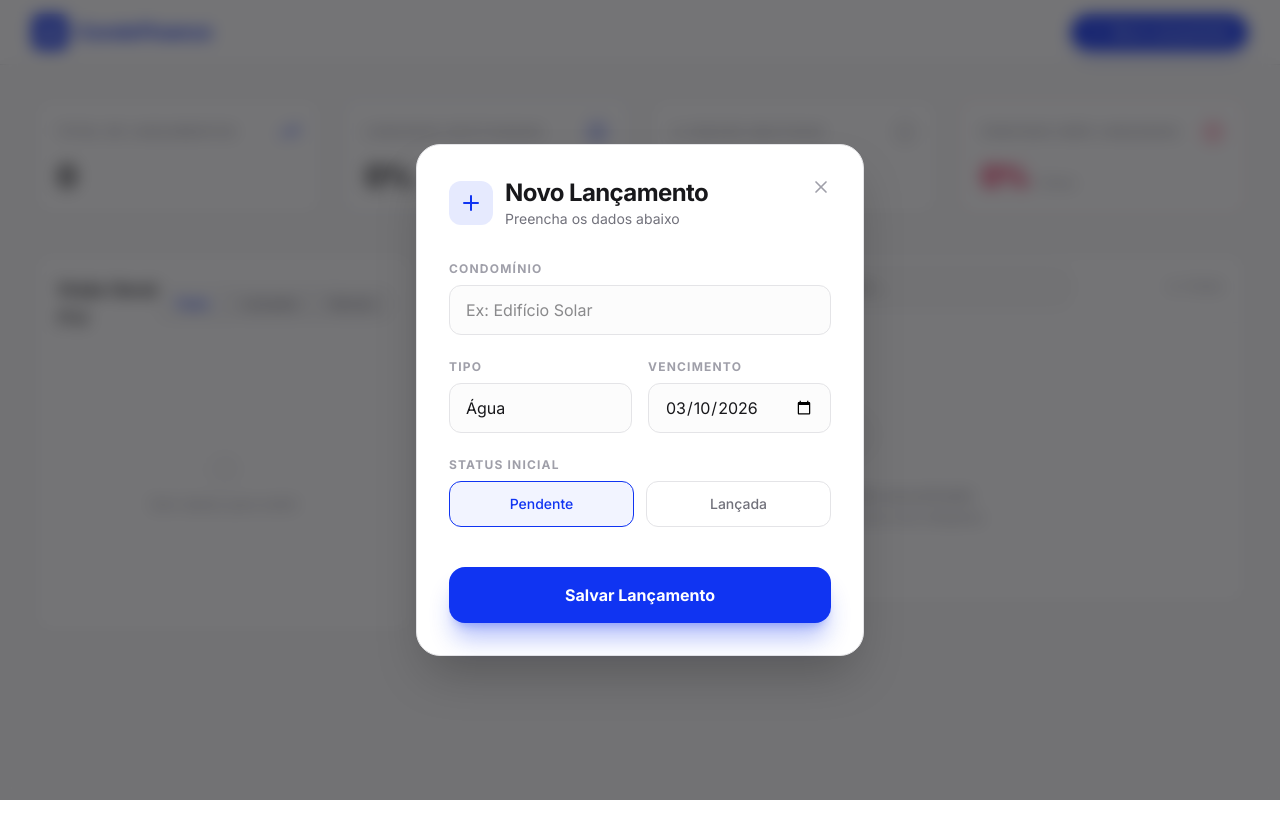
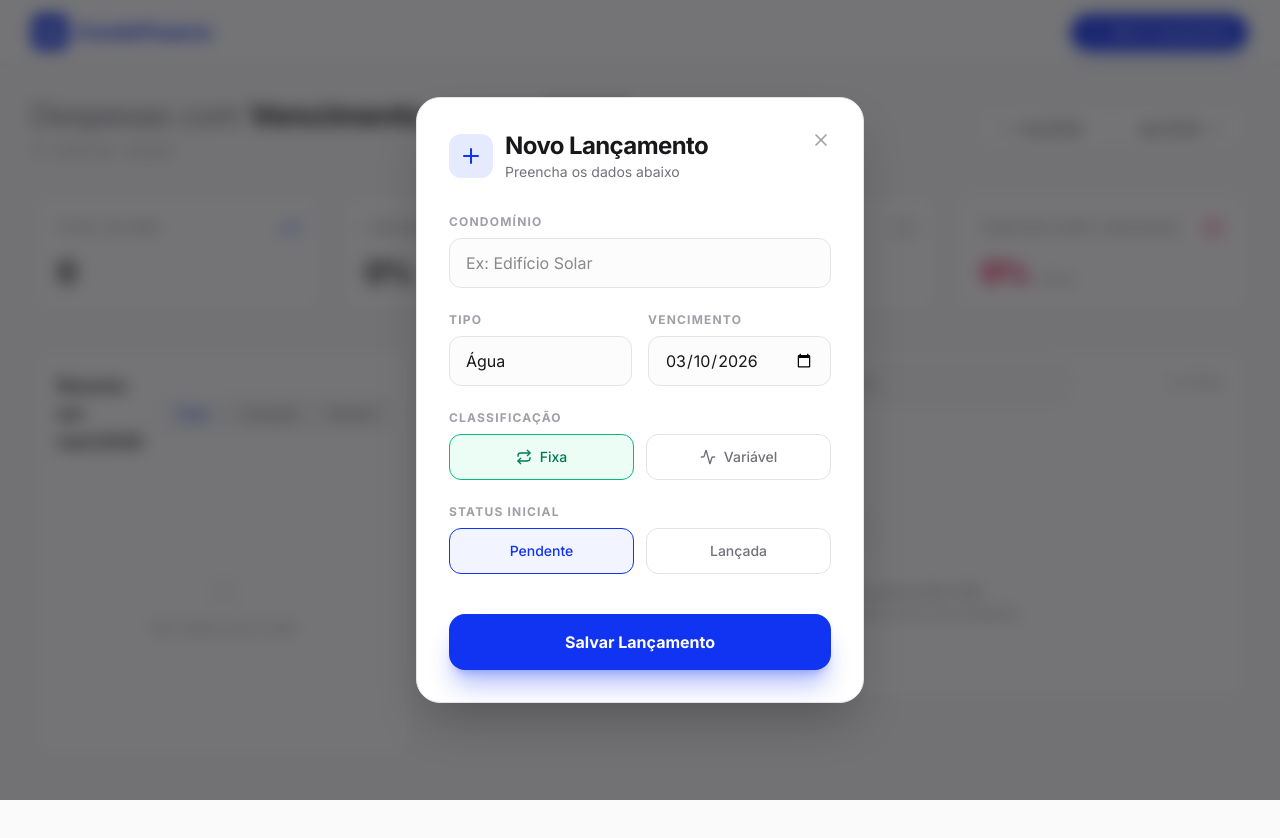
Before and after one commit to pedrinhsx/pedrinhsx.github, a React (Vite) app: page / in a window 1280 px wide. Both pictures are taken after a click on the button "Novo Lançamento". Shown: the top 838 px of the page. Before the commit the page ends 800 px from the top, so only its background shows below. Built offline with nearby package versions, Linux system fonts and the light colour scheme.

Commit message:
Update App.tsx

```diff
--- a/src/App.tsx
+++ b/src/App.tsx
@@ -13,7 +13,11 @@ import {
   Building2,
   X,
   PieChart as PieChartIcon,
-  Search
+  Search,
+  ChevronLeft,
+  ChevronRight,
+  Repeat,
+  Activity
 } from 'lucide-react';
 import {
   PieChart,
@@ -23,7 +27,7 @@ import {
   Tooltip,
   Legend
 } from 'recharts';
-import { format, isPast, parseISO, isToday } from 'date-fns';
+import { format, isPast, parseISO, isToday, addMonths, subMonths, startOfMonth, endOfMonth, isWithinInterval } from 'date-fns';
 import { ptBR } from 'date-fns/locale';
 import { clsx, type ClassValue } from 'clsx';
 import { twMerge } from 'tailwind-merge';
@@ -41,6 +45,8 @@ interface Expense {
   amount: number;
   dueDate: string;
   status: 'efetivado' | 'neutro';
+  classification: 'fixa' | 'variável';
+  paidMonths?: string[];
   description?: string;
 }
 
@@ -56,6 +62,7 @@ export default function App() {
   const [filterStatus, setFilterStatus] = useState<'all' | 'efetivado' | 'neutro'>('all');
   const [searchTerm, setSearchTerm] = useState('');
   const [showForm, setShowForm] = useState(false);
+  const [currentDate, setCurrentDate] = useState(new Date());
 
   // Form state
   const [formData, setFormData] = useState({
@@ -63,6 +70,7 @@ export default function App() {
     type: 'água' as 'água' | 'luz',
     dueDate: format(new Date(), 'yyyy-MM-dd'),
     status: 'neutro' as 'efetivado' | 'neutro',
+    classification: 'fixa' as 'fixa' | 'variável',
     description: ''
   });
 
@@ -70,7 +78,14 @@ export default function App() {
     const saved = localStorage.getItem('condofinance_expenses');
     if (saved) {
       try {
-        setExpenses(JSON.parse(saved));
+        const parsed = JSON.parse(saved);
+        // Migration for old data
+        const migrated = parsed.map((e: any) => ({
+          ...e,
+          classification: e.classification || 'fixa',
+          paidMonths: e.paidMonths || (e.status === 'efetivado' ? [format(parseISO(e.dueDate), 'yyyy-MM')] : [])
+        }));
+        setExpenses(migrated);
       } catch (e) {
         console.error('Failed to parse expenses from localStorage', e);
       }
@@ -85,10 +100,12 @@ export default function App() {
 
   const handleSubmit = async (e: React.FormEvent) => {
     e.preventDefault();
+    const currentMonthStr = format(parseISO(formData.dueDate), 'yyyy-MM');
     const newExpense: Expense = {
       ...formData,
       id: Date.now(),
-      amount: 0
+      amount: 0,
+      paidMonths: formData.status === 'efetivado' ? [currentMonthStr] : []
     };
     const updatedExpenses = [newExpense, ...expenses];
     saveToLocalStorage(updatedExpenses);
@@ -98,16 +115,28 @@ export default function App() {
       type: 'água',
       dueDate: format(new Date(), 'yyyy-MM-dd'),
       status: 'neutro',
+      classification: 'fixa',
       description: ''
     });
   };
 
   const toggleStatus = async (expense: Expense) => {
-    const updatedExpenses = expenses.map(e =>
-      e.id === expense.id
-        ? { ...e, status: e.status === 'efetivado' ? 'neutro' : 'efetivado' } as Expense
-        : e
-    );
+    const currentMonthStr = format(currentDate, 'yyyy-MM');
+
+    const updatedExpenses = expenses.map(e => {
+      if (e.id !== expense.id) return e;
+
+      if (e.classification === 'variável') {
+        return { ...e, status: e.status === 'efetivado' ? 'neutro' : 'efetivado' } as Expense;
+      } else {
+        const paidMonths = e.paidMonths || [];
+        const isPaid = paidMonths.includes(currentMonthStr);
+        const newPaidMonths = isPaid
+          ? paidMonths.filter(m => m !== currentMonthStr)
+          : [...paidMonths, currentMonthStr];
+        return { ...e, paidMonths: newPaidMonths } as Expense;
+      }
+    });
     saveToLocalStorage(updatedExpenses);
   };
 
@@ -117,20 +146,51 @@ export default function App() {
     saveToLocalStorage(updatedExpenses);
   };
 
+  const nextMonth = () => setCurrentDate(prev => addMonths(prev, 1));
+  const prevMonth = () => setCurrentDate(prev => subMonths(prev, 1));
+
   const filteredExpenses = useMemo(() => {
-    return expenses.filter(e => {
+    const start = startOfMonth(currentDate);
+    const end = endOfMonth(currentDate);
+    const currentMonthStr = format(currentDate, 'yyyy-MM');
+
+    return expenses.flatMap(e => {
+      const expenseDate = parseISO(e.dueDate);
+
+      if (e.classification === 'variável') {
+        if (isWithinInterval(expenseDate, { start, end })) {
+          return [e];
+        }
+        return [];
+      } else {
+        // Fixed expense: Show if it started in this month or before
+        if (expenseDate <= end) {
+          const isPaidThisMonth = e.paidMonths?.includes(currentMonthStr);
+
+          // Project the due date to the current month for display/overdue logic
+          const displayDate = new Date(currentDate.getFullYear(), currentDate.getMonth(), expenseDate.getDate());
+
+          return [{
+            ...e,
+            status: isPaidThisMonth ? 'efetivado' : 'neutro',
+            dueDate: format(displayDate, 'yyyy-MM-dd')
+          }];
+        }
+        return [];
+      }
+    }).filter(e => {
       const matchesStatus = filterStatus === 'all' || e.status === filterStatus;
       const matchesSearch = e.condominium.toLowerCase().includes(searchTerm.toLowerCase());
       return matchesStatus && matchesSearch;
     });
-  }, [expenses, filterStatus, searchTerm]);
+  }, [expenses, filterStatus, searchTerm, currentDate]);
 
   const chartData = useMemo(() => {
     let lançadas = 0;
     let aVencer = 0;
     let vencidas = 0;
 
-    expenses.forEach(e => {
+    filteredExpenses.forEach(e => {
       if (e.status === 'efetivado') {
         lançadas++;
       } else {
@@ -151,13 +211,13 @@ export default function App() {
       { name: 'A Vencer', value: aVencer, percentage: ((aVencer / total) * 100).toFixed(1), color: COLORS.aVencer },
       { name: 'Vencidas', value: vencidas, percentage: ((vencidas / total) * 100).toFixed(1), color: COLORS.vencidas }
     ].filter(d => d.value > 0);
-  }, [expenses]);
+  }, [filteredExpenses]);
 
   const stats = useMemo(() => {
-    const totalCount = expenses.length;
-    const effectiveCount = expenses.filter(e => e.status === 'efetivado').length;
-    const overdueCount = expenses.filter(e => e.status === 'neutro' && isPast(parseISO(e.dueDate)) && !isToday(parseISO(e.dueDate))).length;
-    const pendingCount = expenses.filter(e => e.status === 'neutro' && (!isPast(parseISO(e.dueDate)) || isToday(parseISO(e.dueDate)))).length;
+    const totalCount = filteredExpenses.length;
+    const effectiveCount = filteredExpenses.filter(e => e.status === 'efetivado').length;
+    const overdueCount = filteredExpenses.filter(e => e.status === 'neutro' && isPast(parseISO(e.dueDate)) && !isToday(parseISO(e.dueDate))).length;
+    const pendingCount = filteredExpenses.filter(e => e.status === 'neutro' && (!isPast(parseISO(e.dueDate)) || isToday(parseISO(e.dueDate)))).length;
 
     return {
       total: totalCount,
@@ -168,7 +228,7 @@ export default function App() {
       overduePerc: totalCount ? ((overdueCount / totalCount) * 100).toFixed(0) : 0,
       pendingPerc: totalCount ? ((pendingCount / totalCount) * 100).toFixed(0) : 0
     };
-  }, [expenses]);
+  }, [filteredExpenses]);
 
   if (loading) {
     return (
@@ -200,10 +260,41 @@ export default function App() {
       </header>
 
       <main className="max-w-7xl mx-auto px-4 sm:px-6 lg:px-8 py-8">
+        {/* Month Navigation */}
+        <div className="flex flex-col md:flex-row md:items-center justify-between gap-6 mb-8">
+          <div>
+            <h2 className="text-3xl font-light text-zinc-500">
+              Despesas com <span className="font-bold text-zinc-900">Vencimento em {format(currentDate, "MMM/yyyy", { locale: ptBR })}</span>
+            </h2>
+            <div className="flex items-center gap-2 mt-2 text-sm text-zinc-400 font-medium uppercase tracking-wider">
+              <Filter className="w-3.5 h-3.5" />
+              Status: {filterStatus === 'all' ? 'Todas' : filterStatus === 'efetivado' ? 'Lançadas' : 'Neutras'}
+            </div>
+          </div>
+
+          <div className="flex items-center gap-2 bg-white p-1.5 rounded-2xl border border-zinc-200 shadow-sm">
+            <button
+              onClick={prevMonth}
+              className="flex items-center gap-2 px-4 py-2 rounded-xl hover:bg-zinc-50 text-zinc-600 transition-all font-medium text-sm"
+            >
+              <ChevronLeft className="w-4 h-4" />
+              {format(subMonths(currentDate, 1), "MMM/yyyy", { locale: ptBR })}
+            </button>
+            <div className="w-px h-6 bg-zinc-200 mx-1" />
+            <button
+              onClick={nextMonth}
+              className="flex items-center gap-2 px-4 py-2 rounded-xl hover:bg-zinc-50 text-zinc-600 transition-all font-medium text-sm"
+            >
+              {format(addMonths(currentDate, 1), "MMM/yyyy", { locale: ptBR })}
+              <ChevronRight className="w-4 h-4" />
+            </button>
+          </div>
+        </div>
+
         {/* Stats Grid */}
         <div className="grid grid-cols-1 md:grid-cols-2 lg:grid-cols-4 gap-4 mb-8">
           <StatCard
-            label="Total de Lançamentos"
+            label="Total no Mês"
             value={`${stats.total}`}
             icon={<TrendingUp className="w-5 h-5 text-primary" />}
           />
@@ -234,7 +325,7 @@ export default function App() {
           <div className="space-y-6">
             <div className="bg-white p-6 rounded-2xl border border-zinc-200 shadow-sm">
               <div className="flex items-center justify-between mb-6">
-                <h2 className="font-semibold text-lg">Visão Geral (%)</h2>
+                <h2 className="font-semibold text-lg">Resumo em {format(currentDate, "MMM/yyyy", { locale: ptBR })}</h2>
                 <div className="flex items-center gap-2 bg-zinc-100 p-1 rounded-lg">
                   {(['all', 'efetivado', 'neutro'] as const).map((s) => (
                     <button
@@ -337,11 +428,18 @@ export default function App() {
                                     Vencido
                                   </span>
                                 )}
+                                <span className={cn(
+                                  "text-[10px] font-bold px-2 py-0.5 rounded-full uppercase tracking-tighter flex items-center gap-1",
+                                  expense.classification === 'fixa' ? "bg-emerald-100 text-emerald-700" : "bg-amber-100 text-amber-700"
+                                )}>
+                                  {expense.classification === 'fixa' ? <Repeat className="w-2.5 h-2.5" /> : <Activity className="w-2.5 h-2.5" />}
+                                  {expense.classification}
+                                </span>
                               </div>
                               <div className="flex items-center gap-4 text-sm text-zinc-500">
                                 <span className="flex items-center gap-1">
                                   <Calendar className="w-3.5 h-3.5" />
-                                  {format(parseISO(expense.dueDate), "dd 'de' MMMM", { locale: ptBR })}
+                                  {format(parseISO(expense.dueDate), "dd/MM/yy")}
                                 </span>
                                 <span className="capitalize">{expense.type}</span>
                               </div>
@@ -382,8 +480,8 @@ export default function App() {
                     <div className="bg-zinc-50 p-4 rounded-full mb-4">
                       <Plus className="w-8 h-8 opacity-20" />
                     </div>
-                    <p className="font-medium">Nenhum lançamento encontrado</p>
-                    <p className="text-sm">Comece adicionando uma nova despesa</p>
+                    <p className="font-medium">Nenhum lançamento para este mês</p>
+                    <p className="text-sm">Tente mudar o mês ou adicionar uma nova despesa</p>
                   </div>
                 )}
               </div>
@@ -464,6 +562,38 @@ export default function App() {
                 </div>
 
                 <div>
+                  <label className="block text-xs font-bold text-zinc-400 uppercase tracking-widest mb-2">Classificação</label>
+                  <div className="grid grid-cols-2 gap-3">
+                    <button
+                      type="button"
+                      onClick={() => setFormData({...formData, classification: 'fixa'})}
+                      className={cn(
+                        "px-4 py-3 rounded-xl border text-sm font-medium transition-all flex items-center justify-center gap-2",
+                        formData.classification === 'fixa'
+                          ? "border-emerald-500 bg-emerald-50 text-emerald-700"
+                          : "border-zinc-200 text-zinc-500 hover:border-zinc-300"
+                      )}
+                    >
+                      <Repeat className="w-4 h-4" />
+                      Fixa
+                    </button>
+                    <button
+                      type="button"
+                      onClick={() => setFormData({...formData, classification: 'variável'})}
+                      className={cn(
+                        "px-4 py-3 rounded-xl border text-sm font-medium transition-all flex items-center justify-center gap-2",
+                        formData.classification === 'variável'
+                          ? "border-amber-500 bg-amber-50 text-amber-700"
+                          : "border-zinc-200 text-zinc-500 hover:border-zinc-300"
+                      )}
+                    >
+                      <Activity className="w-4 h-4" />
+                      Variável
+                    </button>
+                  </div>
+                </div>
+
+                <div>
                   <label className="block text-xs font-bold text-zinc-400 uppercase tracking-widest mb-2">Status Inicial</label>
                   <div className="grid grid-cols-2 gap-3">
                     <button
```
